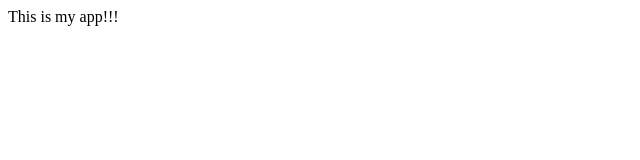
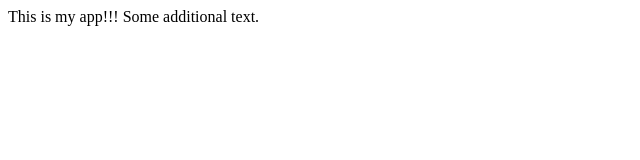
Before and after one commit to roamingbob/test-git-repo, a plain HTML site: page index.html in a window 1280 px wide. Shown: the whole page, without its empty margins (0-640 px from the left). Drawn offline with Linux system fonts and the light colour scheme.

Commit message:
on the login branch

```diff
--- a/index.html
+++ b/index.html
@@ -6,5 +6,6 @@
   </head>
   <body>
   This is my app!!!
+  Some additional text.
   </body>
 </html>
```
Also changed, not shown: dir1/logintest.txt (added).
